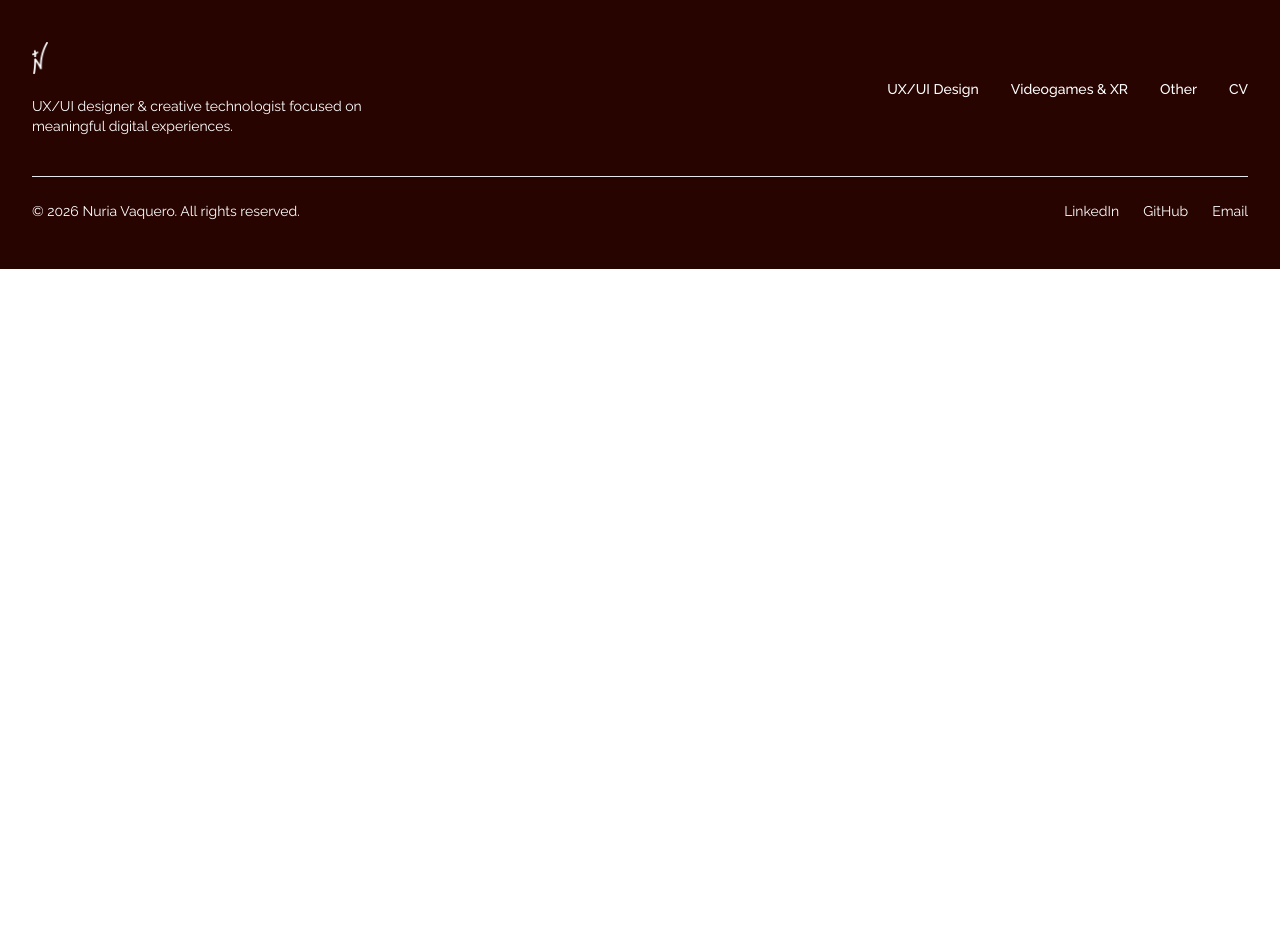
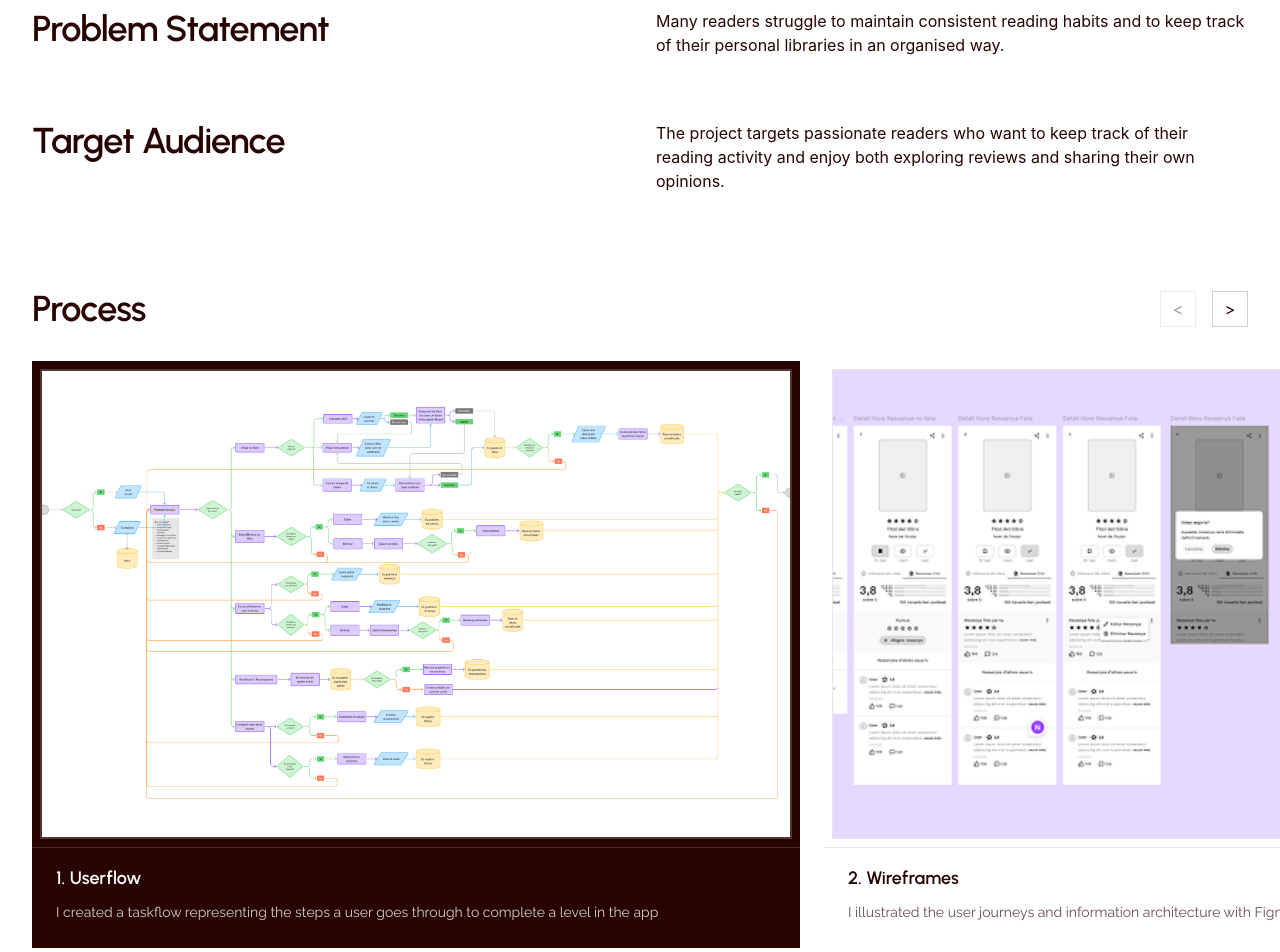
Before and after one commit to nuriavate/nuriaPortfolioSite, a React (Create React App) app in the folder nuriaportfoliosite/: page /detail/2 in a window 1280 px wide. Shown: the part 1120-2072 px from the top of the page. Before the commit the page ends 1389 px from the top, so only its background shows below. Built offline with nearby package versions, Linux system fonts and the light colour scheme.

Commit message:
book echo imagenes

```diff
--- a/nuriaportfoliosite/src/components/DetailExplanations/bookecho.js
+++ b/nuriaportfoliosite/src/components/DetailExplanations/bookecho.js
@@ -1,9 +1,44 @@
+import ProcessCarousel from "../carrousel";
 import DetailSection from "../detailSection";
 
 export default function BookEcho(){
+      const processItems = [
+        {
+            imageSrc: "/imatges/Bookecho/book2.png",
+            title: "1. Userflow",
+            text: "I created a taskflow representing the steps a user goes through to complete a level in the app",
+        },
+        {
+            imageSrc: "/imatges/Bookecho/book3.png",
+            title: "2. Wireframes",
+            text: "I illustrated the user journeys and information architecture with Figma.",
+        },
+        {
+            imageSrc: "/imatges/Barcimed/wireframes.png",
+            title: "3. Components",
+            text: "Low fidelity wireframes to validate hierarchy and navigation.",
+        },
+        {
+            imageSrc: "/imatges/Barcimed/components.jpg",
+            title: "4. High Fidelity Prototype",
+            text: "Next, I designed the components, including buttons, cards, illustrations, and other UI elements.",
+        },
+        {
+            imageSrc: "/imatges/Barcimed/highfid.png",
+            title: "5.Development",
+            text: "The high-fidelity prototype has a clean, colorful, minimalist style highlighting the gamified elements.",
+        },
+    ];
     return(
         <div>
-            <DetailSection titleh1={"Problem Statement"} ></DetailSection>
+            <DetailSection titleh1={"About the project"} rightContent={<p>Many readers struggle to maintain consistent reading habits and to keep track of their personal libraries in an organised way.
+</p>}></DetailSection>
+            <DetailSection titleh1={"Problem Statement"} rightContent={<p>Many readers struggle to maintain consistent reading habits and to keep track of their personal libraries in an organised way.
+</p>}></DetailSection>
+<DetailSection titleh1={"Target Audience"} rightContent={<p>The project targets passionate readers who want to keep track of their reading activity and enjoy both exploring reviews and sharing their own opinions.
+</p>}></DetailSection>
+<ProcessCarousel items={processItems}></ProcessCarousel>
+
         </div>
     );
 }
```
Also changed, not shown: nuriaportfoliosite/public/imatges/BookEcho/book2.png (added), nuriaportfoliosite/public/imatges/BookEcho/book3.png (added).
